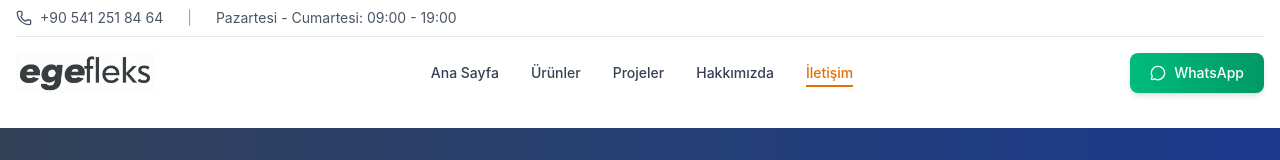
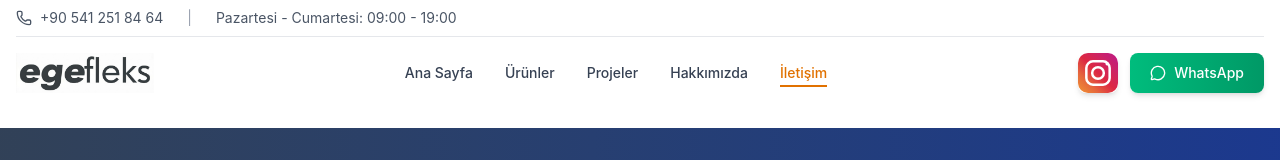
Before and after one commit to dogukandoymaz/egefleks, a React (Vite) app: page /iletisim in a window 1280 px wide. Shown: the top 160 px of the page. Built offline with nearby package versions, Linux system fonts and the light colour scheme.

Commit message:
Add official Instagram logo and fix site language to 'tr' to prevent auto-translation

```diff
--- a/index.html
+++ b/index.html
@@ -1,5 +1,5 @@
 <!doctype html>
-<html lang="en">
+<html lang="tr">
   <head>
     <meta charset="UTF-8" />
     <link rel="icon" type="image/svg+xml" href="/favicon.svg" />
--- a/src/components/Footer.jsx
+++ b/src/components/Footer.jsx
@@ -23,9 +23,9 @@ export const Footer = () => {
                 href={companyInfo.social.instagram}
                 target="_blank"
                 rel="noopener noreferrer"
-                className="group flex items-center gap-3 w-fit px-4 py-2 bg-gradient-to-tr from-[#f09433] via-[#e6683c] to-[#bc1888] text-white rounded-xl shadow-lg hover:shadow-xl transition-all duration-300 hover:scale-105"
+                className="group flex items-center gap-3 w-fit px-4 py-2 bg-gradient-to-tr from-[#f09433] via-[#e6683c] to-[#bc1888] text-white rounded-xl shadow-lg hover:shadow-xl transition-all duration-300 hover:scale-105 overflow-hidden"
               >
-                <Camera className="w-5 h-5 group-hover:rotate-6 transition-transform" />
+                <img src="/instagram.svg" alt="Instagram" className="w-6 h-6 group-hover:rotate-6 transition-transform" />
                 <span className="text-sm font-semibold">Instagram</span>
               </a>
 
--- a/src/components/Header.jsx
+++ b/src/components/Header.jsx
@@ -1,6 +1,6 @@
 import React, { useState, useEffect } from 'react';
 import { Link, useLocation } from 'react-router-dom';
-import { Phone, Menu, X, MessageCircle } from 'lucide-react';
+import { Phone, Menu, X, MessageCircle, Camera } from 'lucide-react';
 import { companyInfo } from '../data/mockData';
 
 export const Header = () => {
@@ -18,6 +18,10 @@ export const Header = () => {
 
   const handleWhatsApp = () => {
     window.open(`https://wa.me/${companyInfo.whatsapp}`, '_blank');
+  };
+
+  const handleInstagram = () => {
+    window.open(companyInfo.social.instagram, '_blank');
   };
 
   const navLinks = [
@@ -68,7 +72,15 @@ export const Header = () => {
           </nav>
 
           {/* Action Buttons */}
-          <div className="flex items-center gap-3">
+          <div className="flex items-center gap-2 sm:gap-3">
+            <button
+              onClick={handleInstagram}
+              className="flex items-center justify-center w-9 h-9 sm:w-10 sm:h-10 rounded-lg shadow-md hover:shadow-lg transition-all duration-300 hover:scale-105 overflow-hidden"
+              aria-label="Instagram"
+            >
+              <img src="/instagram.svg" alt="Instagram" className="w-full h-full object-cover" />
+            </button>
+
             <button
               onClick={handleWhatsApp}
               className="hidden sm:flex items-center gap-2 px-5 py-2.5 bg-gradient-to-r from-emerald-500 to-emerald-600 text-white rounded-lg hover:from-emerald-600 hover:to-emerald-700 transition-all duration-300 shadow-md hover:shadow-lg"
```
Also changed, not shown: public/instagram.svg (added).
